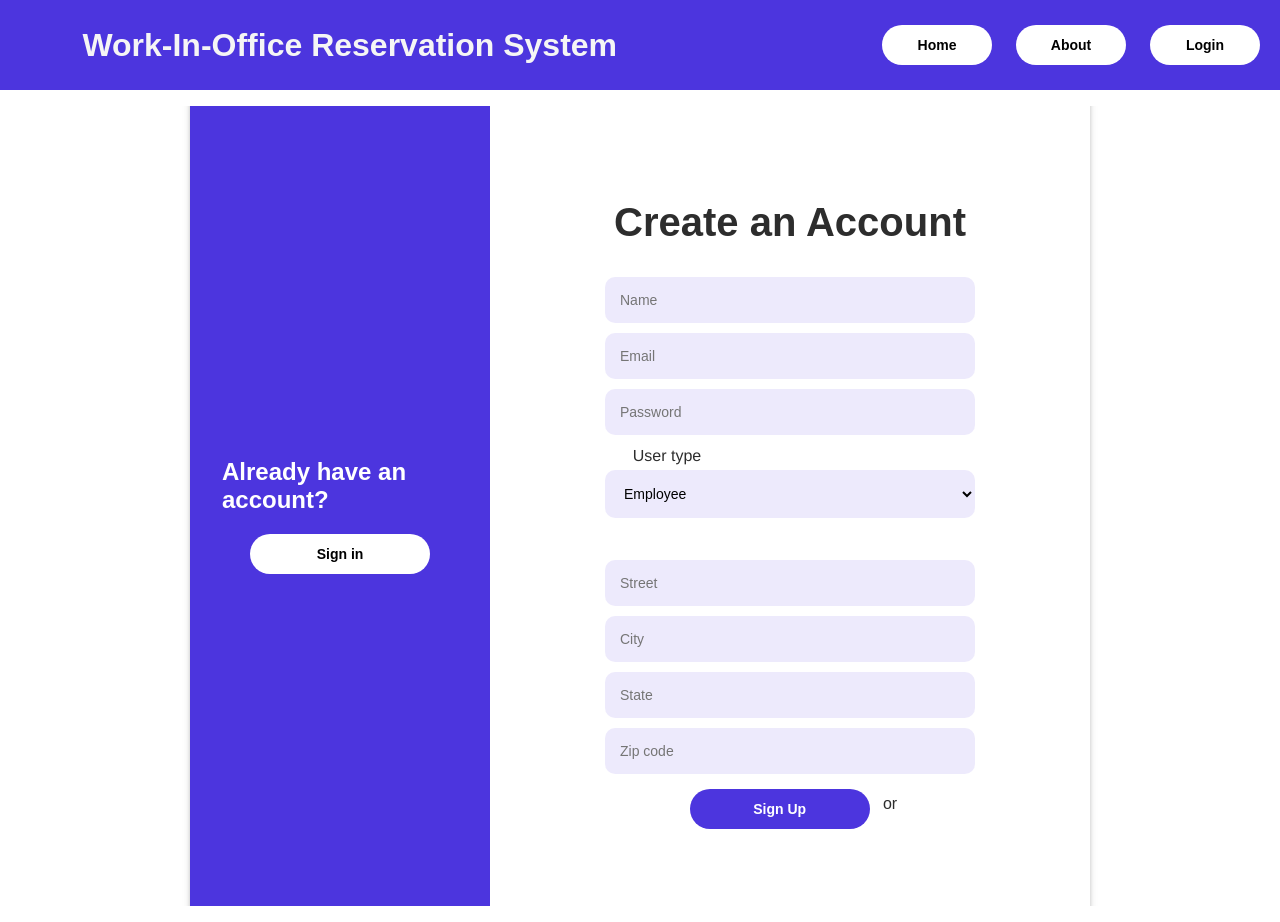
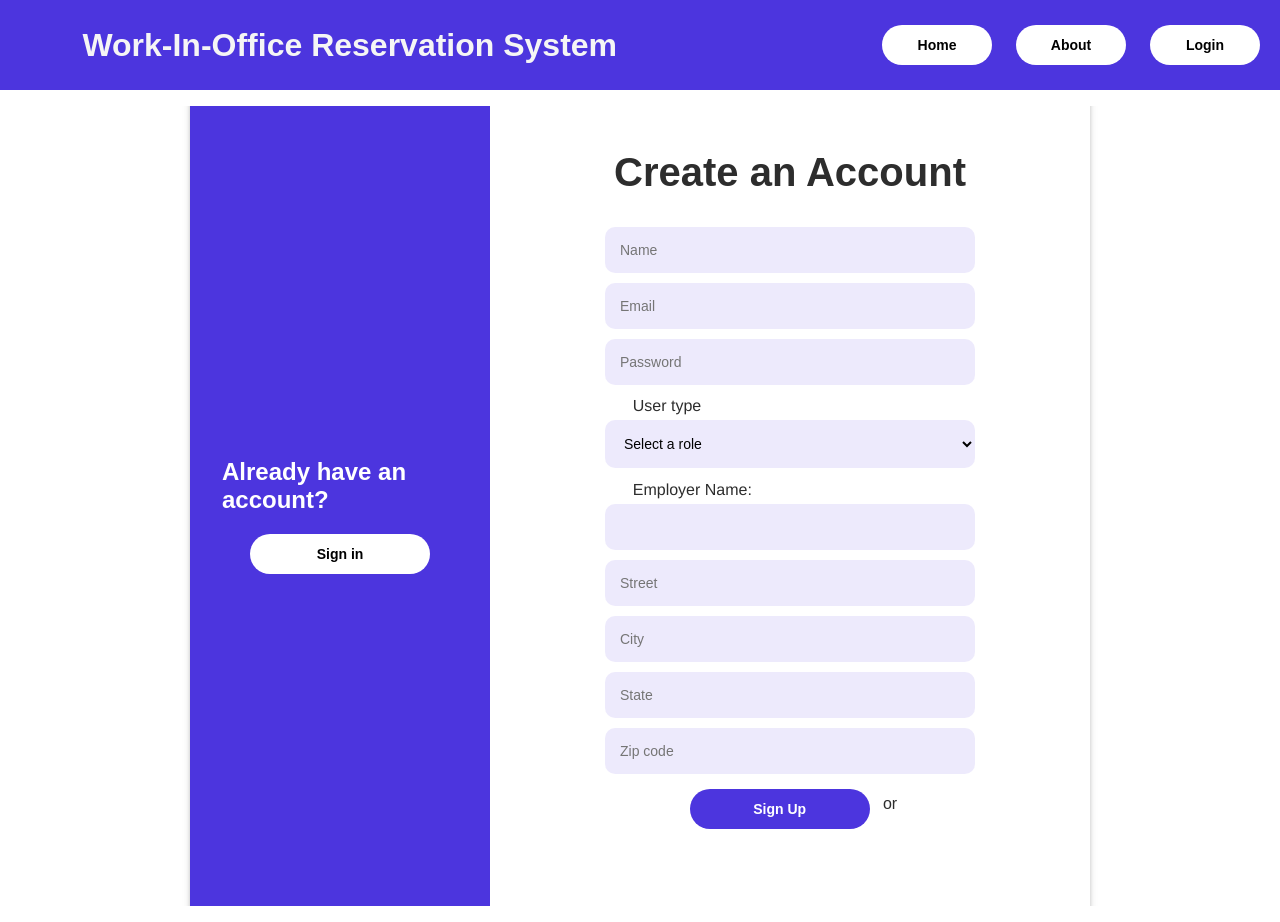
Before and after one commit to shailbpatel/275_frontend, a React (Create React App) app: page /signup in a window 1280 px wide. Built offline with nearby package versions, Linux system fonts and the light colour scheme.

Commit message:
minor changes

```diff
--- a/src/Components/LandingPage/LandingPage.js
+++ b/src/Components/LandingPage/LandingPage.js
@@ -10,12 +10,12 @@ const LandingPage = () => {
         for employers and employees alike
       </div> */}
       <div>
-        <p class="slide-up">
-          <span class="green">Hello there</span>,
+        <p className="slide-up">
+          <span className="green">Hello there</span>,
         </p>
       </div>
       <div>
-        <p class="slide-up">
+        <p className="slide-up">
           book your workspace with ease - <i>WIORS</i> has got you covered
         </p>
       </div>
--- a/src/Components/Login/index.jsx
+++ b/src/Components/Login/index.jsx
@@ -82,7 +82,7 @@ const Login = () => {
               onSuccess={(credentialResponse) => {
                 var token = credentialResponse.credential;
                 var decoded = jwt_decode(token);
-                console.log(decoded);
+                console.log("Login Data: " + JSON.stringify(decoded));
               }}
               onError={() => {
                 console.log("Login Failed");
--- a/src/Components/Signup/Signup.js
+++ b/src/Components/Signup/Signup.js
@@ -11,7 +11,6 @@ import {
   GoogleLogin,
   googleLogout,
 } from "@react-oauth/google";
-import { gapi } from "gapi-script";
 import jwt_decode from "jwt-decode";
 
 const Signup = () => {
@@ -19,13 +18,14 @@ const Signup = () => {
     name: "",
     email: "",
     password: "",
-    role: "Employee",
+    role: "",
     street: "",
     city: "",
     state: "",
     zip: "",
     capacity: "",
     description: "",
+
   });
   const [error, setError] = useState("");
   const navigate = useNavigate();
@@ -146,6 +146,7 @@ const Signup = () => {
               onChange={handleChange}
               className={styles.dropdown}
             >
+              <option selected="selected" hidden="hidden">Select a role</option>
               <option label="Employee">Employee</option>
               <option label="Employer">Employer</option>
             </select>
@@ -162,18 +163,17 @@ const Signup = () => {
                   defaultValue="3"
                   onChange={handleChange}
                 />
-
-                <textarea
+              </>
+            ) : (
+              <>
+                <div className={styles.role}>Employer Name: </div>
+                <input
                   type="text"
-                  name="description"
-                  placeholder="Description
-                  e.g., Best employer"
+                  name="employer"
                   className={styles.input}
                   onChange={handleChange}
                 />
               </>
-            ) : (
-              <p></p>
             )}
 
             <input
@@ -229,7 +229,7 @@ const Signup = () => {
                   data.email = decoded.email;
                   data.password = decoded.password;
                   setData(data);
-                  console.log("Data: " + JSON.stringify(data));
+                  console.log("Signup Data: " + JSON.stringify(data));
                 }}
                 onError={() => {
                   console.log("Login Failed");
--- a/src/Components/Signup/styles.module.css
+++ b/src/Components/Signup/styles.module.css
@@ -12,7 +12,7 @@
 
 .signup_form_container {
   width: 900px;
-  height: 900px;
+  height: 1000px;
 
   display: flex;
   border-radius: 10px;
```
